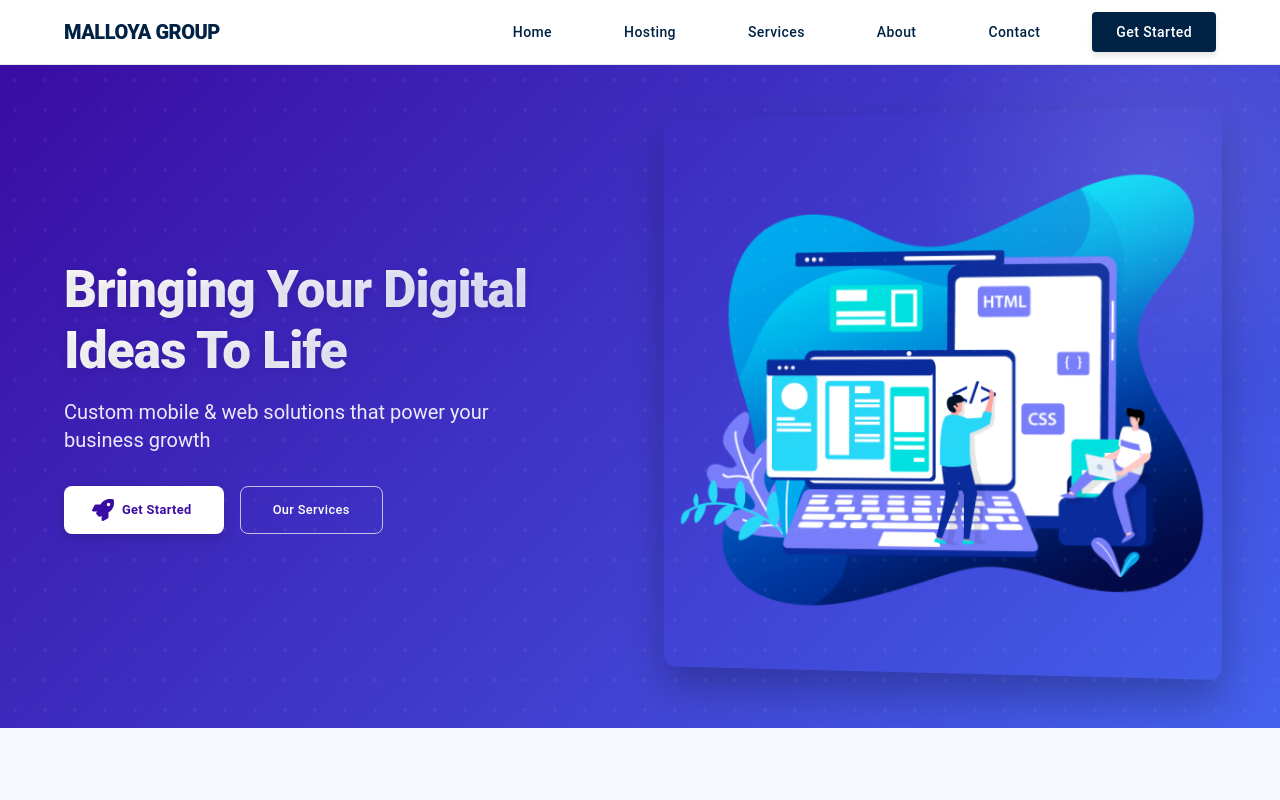
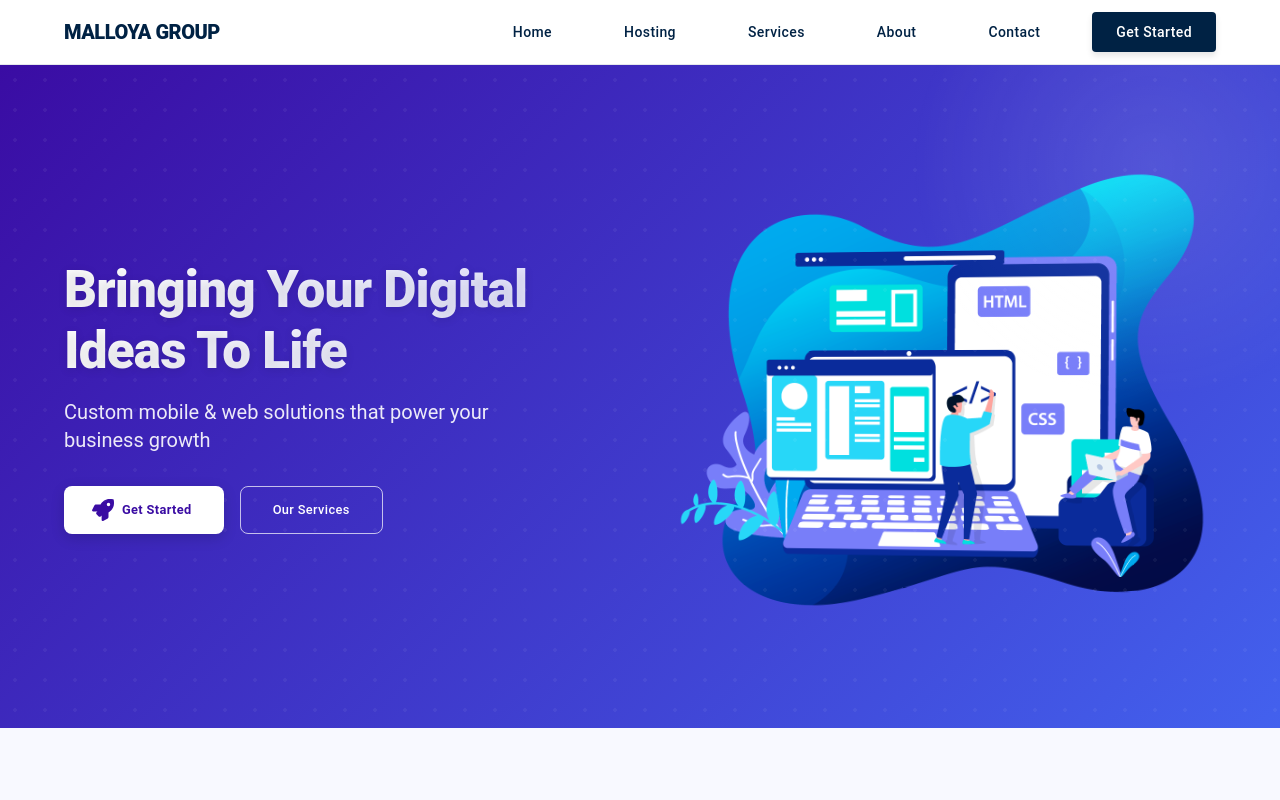
Before and after one commit to SbuKhoza/malloyagroup, a React (Vite) app: page / in a window 1280 px wide. Shown: the top 800 px of the page. Built offline with nearby package versions, Linux system fonts and the light colour scheme.

Commit message:
hero styling

```diff
--- a/src/pages/Home.jsx
+++ b/src/pages/Home.jsx
@@ -117,8 +117,6 @@ const Hero = () => {
               alt="Digital solutions"
               sx={{
                 width: "100%",
-                borderRadius: "12px",
-                boxShadow: "0 20px 40px rgba(0,0,0,0.25)",
                 transform: "perspective(1000px) rotateY(-5deg)",
                 transition: "transform 0.5s ease",
                 "&:hover": {
```
